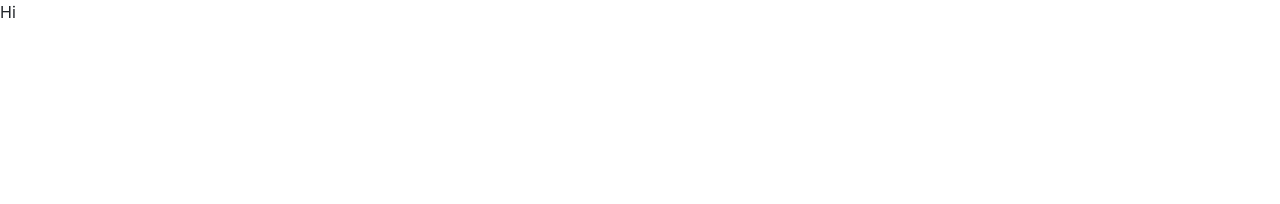
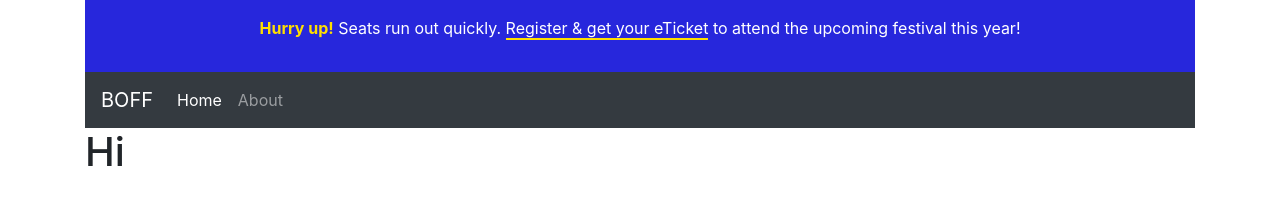
Before and after one commit to spacemudd/openclassrooms, a website: page 2-analyze-client-needs/project/index.html in a window 1280 px wide. Drawn offline with nearby package versions, Linux system fonts and the light colour scheme.

Commit message:
Add top-menu notification (announcement)

```diff
--- /dev/null
+++ b/2-analyze-client-needs/project/css/app.css
@@ -0,0 +1,2 @@
+@import "utilities/variables.css";
+@import "base/notification.css";
--- /dev/null
+++ b/2-analyze-client-needs/project/css/base/generic.css
@@ -0,0 +1,3 @@
+a {
+
+}
--- /dev/null
+++ b/2-analyze-client-needs/project/css/base/notification.css
@@ -0,0 +1,37 @@
+.notification {
+    padding: 1rem;
+    background-color: var(--neon-color);
+    color: white;
+}
+
+.notification span {
+    display: block;
+    width: 100%;
+    font-size: 2rem;
+    margin-bottom: 20px;
+    color: var(--yellow-color);
+    font-weight: bold;
+}
+
+.notification a {
+    color: white;
+    border-bottom: var(--yellow-color) 2px solid;
+    text-decoration: none;
+    transition: 0.1s ease-in all;
+}
+
+.notification a:hover {
+    color:black;
+    background-color: var(--yellow-color);
+}
+
+@media (min-width: 1200px) {
+    .notification {
+        text-align: center;
+    }
+
+    .notification span {
+        display: unset;
+        font-size: unset;
+    }
+}
--- /dev/null
+++ b/2-analyze-client-needs/project/css/utilities/variables.css
@@ -0,0 +1,5 @@
+:root {
+    --primary-color: #363457;
+    --neon-color: #2727DC;
+    --yellow-color: #FFDF00;
+}
--- a/2-analyze-client-needs/project/index.html
+++ b/2-analyze-client-needs/project/index.html
@@ -1,11 +1,51 @@
-<!DOCTYPE html>
-<html>
+<!doctype html>
+<html lang="en">
 <head>
-	<title>Brooklyn Outdoor Film Festival - Home</title>
+  <meta charset="utf-8">
+  <meta name="viewport" content="width=device-width, initial-scale=1, shrink-to-fit=no">
 
-	<link href="https://stackpath.bootstrapcdn.com/bootstrap/4.3.1/css/bootstrap.min.css" rel="stylesheet" integrity="sha384-ggOyR0iXCbMQv3Xipma34MD+dH/1fQ784/j6cY/iJTQUOhcWr7x9JvoRxT2MZw1T" crossorigin="anonymous">
+  <!-- Bootstrap CSS -->
+  <link rel="stylesheet" href="https://stackpath.bootstrapcdn.com/bootstrap/4.3.1/css/bootstrap.min.css" integrity="sha384-ggOyR0iXCbMQv3Xipma34MD+dH/1fQ784/j6cY/iJTQUOhcWr7x9JvoRxT2MZw1T" crossorigin="anonymous">
+
+  <link rel="stylesheet" href="/css/app.css">
+
+  <title>Brooklyn Outdoor Film Festival | Home</title>
 </head>
 <body>
-Hi
+  <div class="container">
+    <div class="notification">
+      <p>
+        <span>Hurry up!</span> Seats run out quickly. <a href="#">Register &amp; get your eTicket</a> to attend the upcoming festival this year!</a>
+      </p>
+    </div>
+
+    <nav class="navbar navbar-expand-lg navbar-dark bg-dark">
+      <a class="navbar-brand" href="#">BOFF</a>
+      <button class="navbar-toggler" type="button" data-toggle="collapse" data-target="#navbarToggle" aria-controls="navbarToggle" aria-expanded="false" aria-label="Toggle navigation">
+        <span class="navbar-toggler-icon"></span>
+      </button>
+
+      <div class="collapse navbar-collapse" id="navbarToggle">
+        <ul class="navbar-nav mr-auto mt-2 mt-lg-0">
+          <li class="nav-item active">
+            <a class="nav-link" href="/">Home</a>
+          </li>
+          <li class="nav-item">
+            <a class="nav-link" href="#">About</a>
+          </li>
+        </ul>
+        <!--<form class="form-inline my-2 my-lg-0">-->
+          <!--<input class="form-control mr-sm-2" type="search" placeholder="Email">-->
+          <!--<button class="btn btn-outline-success my-2 my-sm-0" type="submit">Sign up for the upcoming festival</button>-->
+        <!--</form>-->
+      </div>
+    </nav>
+
+    <h1>Hi</h1>
+  </div>
+
+  <script src="https://code.jquery.com/jquery-3.3.1.slim.min.js" integrity="sha384-q8i/X+965DzO0rT7abK41JStQIAqVgRVzpbzo5smXKp4YfRvH+8abtTE1Pi6jizo" crossorigin="anonymous"></script>
+  <script src="https://cdnjs.cloudflare.com/ajax/libs/popper.js/1.14.7/umd/popper.min.js" integrity="sha384-UO2eT0CpHqdSJQ6hJty5KVphtPhzWj9WO1clHTMGa3JDZwrnQq4sF86dIHNDz0W1" crossorigin="anonymous"></script>
+  <script src="https://stackpath.bootstrapcdn.com/bootstrap/4.3.1/js/bootstrap.min.js" integrity="sha384-JjSmVgyd0p3pXB1rRibZUAYoIIy6OrQ6VrjIEaFf/nJGzIxFDsf4x0xIM+B07jRM" crossorigin="anonymous"></script>
 </body>
 </html>
```
Also changed, not shown: 2-analyze-client-needs/inspirations/0 FZ_OSOyuymFtcntN.jpg (added), 2-analyze-client-needs/inspirations/Ex Machina- KEY-web-2000-2000-1125-1125-crop-fill.jpg (added), 2-analyze-client-needs/inspirations/adventure-altitude-climb-2007806.jpg (added), 2-analyze-client-needs/inspirations/film_festival_parc_shutterstock_220181725.jpg (added), 2-analyze-client-needs/inspirations/im.jpg (added), 2-analyze-client-needs/inspirations/instagram-1581266_1920.jpg (added), 2-analyze-client-needs/inspirations/logo.svg (added), 2-analyze-client-needs/inspirations/proxy.duckduckgo.com.jpg (added), 2-analyze-client-needs/inspirations/proxy.duckduckgo.com.png (added), 2-analyze-client-needs/inspirations/static1.squarespace.com.jpg (added), 2-analyze-client-needs/inspirations/twitter_512.png (added), 2-analyze-client-needs/inspirations/yt_1200-vfl4c3t0k-660_041018053748.jpg (added), 2 other files.
